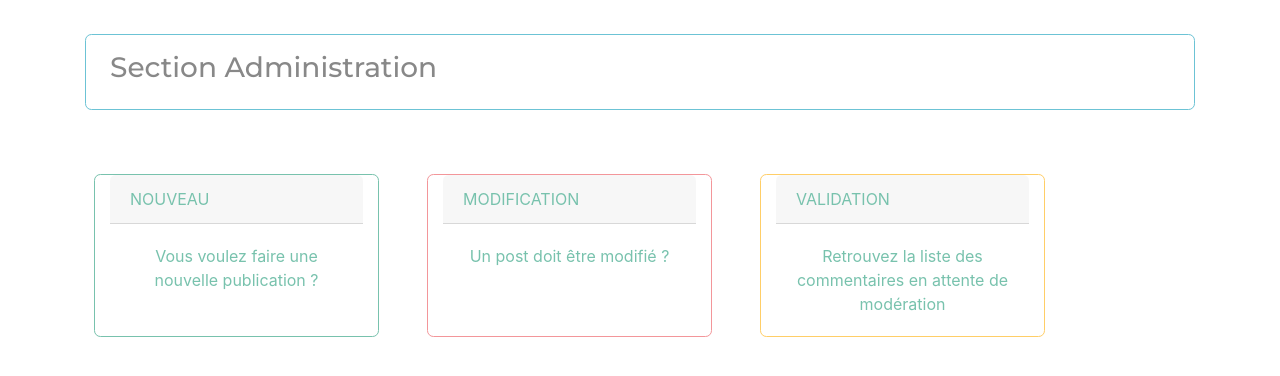
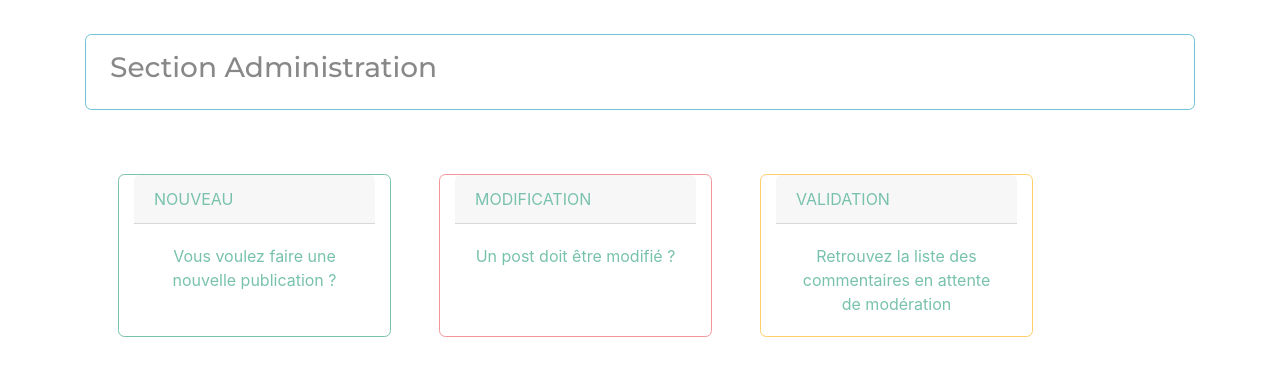
Before and after one commit to Toasted201/OpenClassroom_P05, a PHP site: template View/Back/admin.html.twig in a window 1280 px wide. Shown: the part 86-462 px from the top of the page. Run offline with PHP 8.4, Linux system fonts and the light colour scheme; the template is opened without the code that fills it, so the values that code supplies are empty; some libraries are stand-ins or nearby versions.

Commit message:
polish design baseBack

```diff
--- a/View/Template/baseBack.html.twig
+++ b/View/Template/baseBack.html.twig
@@ -59,7 +59,7 @@
 	</div>
 
 	<div class="container">
-		<div class="bs-docs-section">
+		<div class="bs-docs-section px-4">
 			<div id="content"> {% block content %}{% endblock %}
 				</div>
 			</div>
```
